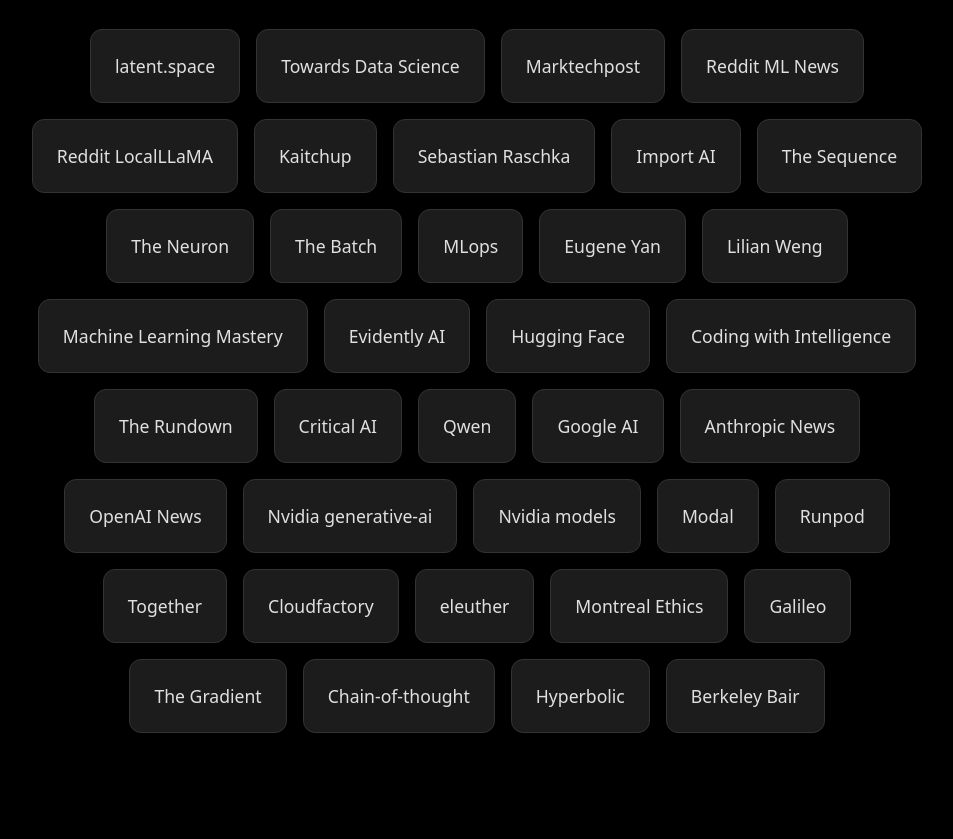
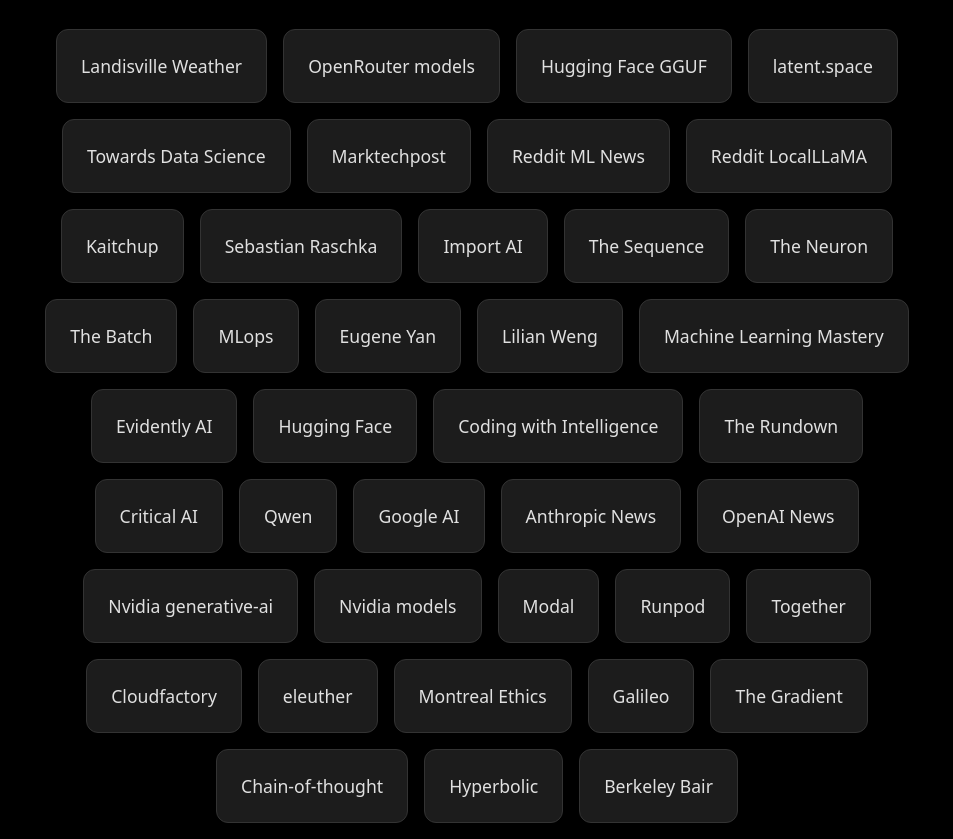
Before and after one commit to bowmanjd/homepage, a website: page public/index.html in a window 1280 px wide. Shown: the part 101-940 px from the top of the page, without its empty margins (163-1116 px from the left). Before the commit the page ends 850 px from the top, so only its background shows below. Drawn offline with Linux system fonts and the light colour scheme.

Commit message:
add new links

```diff
--- a/public/index.html
+++ b/public/index.html
@@ -4,7 +4,7 @@
     <meta charset="UTF-8">
     <meta name="viewport" content="width=device-width, initial-scale=1.0">
     <title>Home</title>
-    <link rel="manifest" href="/manifest.json">
+    <link>
     <meta name="theme-color" content="#000000"/>
     <style>
         :root {
@@ -70,43 +70,46 @@
     <div class="container">
         <h1>Home ⭐</h1>
         <div class="link-grid">
-            <a href="https://www.latent.space/" class="link" target="_blank" rel="noopener noreferrer">latent.space</a>
-            <a href="https://towardsdatascience.com/" class="link" target="_blank" rel="noopener noreferrer">Towards Data Science</a>
-            <a href="https://www.marktechpost.com/" class="link" target="_blank" rel="noopener noreferrer">Marktechpost</a>
-            <a href="https://www.reddit.com/r/machinelearningnews/" class="link" target="_blank" rel="noopener noreferrer">Reddit ML News</a>
-            <a href="https://www.reddit.com/r/LocalLLaMA/hot/" class="link" target="_blank" rel="noopener noreferrer">Reddit LocalLLaMA</a>
-            <a href="https://kaitchup.substack.com/" class="link" target="_blank" rel="noopener noreferrer">Kaitchup</a>
-            <a href="https://magazine.sebastianraschka.com/" class="link" target="_blank" rel="noopener noreferrer">Sebastian Raschka</a>
-            <a href="https://importai.substack.com/" class="link" target="_blank" rel="noopener noreferrer">Import AI</a>
-            <a href="https://thesequence.substack.com/" class="link" target="_blank" rel="noopener noreferrer">The Sequence</a>
-            <a href="https://www.theneuron.ai/" class="link" target="_blank" rel="noopener noreferrer">The Neuron</a>
-            <a href="https://www.deeplearning.ai/the-batch/" class="link" target="_blank" rel="noopener noreferrer">The Batch</a>
-            <a href="https://mlops.community/blog/" class="link" target="_blank" rel="noopener noreferrer">MLops</a>
-            <a href="https://eugeneyan.com/writing/" class="link" target="_blank" rel="noopener noreferrer">Eugene Yan</a>
-            <a href="https://lilianweng.github.io/" class="link" target="_blank" rel="noopener noreferrer">Lilian Weng</a>
-            <a href="https://machinelearningmastery.com/blog/" class="link" target="_blank" rel="noopener noreferrer">Machine Learning Mastery</a>
-            <a href="https://www.evidentlyai.com/blog" class="link" target="_blank" rel="noopener noreferrer">Evidently AI</a>
-            <a href="https://huggingface.co/blog" class="link" target="_blank" rel="noopener noreferrer">Hugging Face</a>
-            <a href="https://codingwithintelligence.com/" class="link" target="_blank" rel="noopener noreferrer">Coding with Intelligence</a>
-            <a href="https://www.therundown.ai/" class="link" target="_blank" rel="noopener noreferrer">The Rundown</a>
-            <a href="https://criticalai.org/" class="link" target="_blank" rel="noopener noreferrer">Critical AI</a>
-            <a href="https://qwenlm.github.io/blog/" class="link" target="_blank" rel="noopener noreferrer">Qwen</a>
-            <a href="https://blog.google/technology/ai/" class="link" target="_blank" rel="noopener noreferrer">Google AI</a>
-            <a href="https://www.anthropic.com/news" class="link" target="_blank" rel="noopener noreferrer">Anthropic News</a>
-            <a href="https://openai.com/news/" class="link" target="_blank" rel="noopener noreferrer">OpenAI News</a>
-            <a href="https://developer.nvidia.com/blog/category/generative-ai/" class="link" target="_blank" rel="noopener noreferrer">Nvidia generative-ai</a>
-            <a href="https://developer.nvidia.com/blog/category/models/" class="link" target="_blank" rel="noopener noreferrer">Nvidia models</a>
-            <a href="https://modal.com/blog" class="link" target="_blank" rel="noopener noreferrer">Modal</a>
-            <a href="https://www.runpod.io/blog" class="link" target="_blank" rel="noopener noreferrer">Runpod</a>
-            <a href="https://www.together.ai/blog" class="link" target="_blank" rel="noopener noreferrer">Together</a>
-            <a href="https://www.cloudfactory.com/blog" class="link" target="_blank" rel="noopener noreferrer">Cloudfactory</a>
-            <a href="https://blog.eleuther.ai/" class="link" target="_blank" rel="noopener noreferrer">eleuther</a>
-            <a href="https://brief.montrealethics.ai/" class="link" target="_blank" rel="noopener noreferrer">Montreal Ethics</a>
-            <a href="https://galileo.ai/blog" class="link" target="_blank" rel="noopener noreferrer">Galileo</a>
-            <a href="https://thegradient.pub/" class="link" target="_blank" rel="noopener noreferrer">The Gradient</a>
-            <a href="https://every.to/chain-of-thought?sort=newest" class="link" target="_blank" rel="noopener noreferrer">Chain-of-thought</a>
-            <a href="https://www.hyperbolic.ai/blog" class="link" target="_blank" rel="noopener noreferrer">Hyperbolic</a>
-            <a href="https://bair.berkeley.edu/blog/" class="link" target="_blank" rel="noopener noreferrer">Berkeley Bair</a>
+            <a href="https://forecast.weather.gov/MapClick.php?lat=40.09418000000005&lon=-76.41556499999996" class="link">Landisville Weather</a>
+            <a href="https://openrouter.ai/models?order=newest" class="link">OpenRouter models</a>
+            <a href="https://huggingface.co/models?library=gguf&sort=trending" class="link">Hugging Face GGUF</a>
+            <a href="https://www.latent.space/" class="link">latent.space</a>
+            <a href="https://towardsdatascience.com/" class="link">Towards Data Science</a>
+            <a href="https://www.marktechpost.com/" class="link">Marktechpost</a>
+            <a href="https://www.reddit.com/r/machinelearningnews/" class="link">Reddit ML News</a>
+            <a href="https://www.reddit.com/r/LocalLLaMA/hot/" class="link">Reddit LocalLLaMA</a>
+            <a href="https://kaitchup.substack.com/" class="link">Kaitchup</a>
+            <a href="https://magazine.sebastianraschka.com/" class="link">Sebastian Raschka</a>
+            <a href="https://importai.substack.com/" class="link">Import AI</a>
+            <a href="https://thesequence.substack.com/" class="link">The Sequence</a>
+            <a href="https://www.theneuron.ai/" class="link">The Neuron</a>
+            <a href="https://www.deeplearning.ai/the-batch/" class="link">The Batch</a>
+            <a href="https://mlops.community/blog/" class="link">MLops</a>
+            <a href="https://eugeneyan.com/writing/" class="link">Eugene Yan</a>
+            <a href="https://lilianweng.github.io/" class="link">Lilian Weng</a>
+            <a href="https://machinelearningmastery.com/blog/" class="link">Machine Learning Mastery</a>
+            <a href="https://www.evidentlyai.com/blog" class="link">Evidently AI</a>
+            <a href="https://huggingface.co/blog" class="link">Hugging Face</a>
+            <a href="https://codingwithintelligence.com/" class="link">Coding with Intelligence</a>
+            <a href="https://www.therundown.ai/" class="link">The Rundown</a>
+            <a href="https://criticalai.org/" class="link">Critical AI</a>
+            <a href="https://qwenlm.github.io/blog/" class="link">Qwen</a>
+            <a href="https://blog.google/technology/ai/" class="link">Google AI</a>
+            <a href="https://www.anthropic.com/news" class="link">Anthropic News</a>
+            <a href="https://openai.com/news/" class="link">OpenAI News</a>
+            <a href="https://developer.nvidia.com/blog/category/generative-ai/" class="link">Nvidia generative-ai</a>
+            <a href="https://developer.nvidia.com/blog/category/models/" class="link">Nvidia models</a>
+            <a href="https://modal.com/blog" class="link">Modal</a>
+            <a href="https://www.runpod.io/blog" class="link">Runpod</a>
+            <a href="https://www.together.ai/blog" class="link">Together</a>
+            <a href="https://www.cloudfactory.com/blog" class="link">Cloudfactory</a>
+            <a href="https://blog.eleuther.ai/" class="link">eleuther</a>
+            <a href="https://brief.montrealethics.ai/" class="link">Montreal Ethics</a>
+            <a href="https://galileo.ai/blog" class="link">Galileo</a>
+            <a href="https://thegradient.pub/" class="link">The Gradient</a>
+            <a href="https://every.to/chain-of-thought?sort=newest" class="link">Chain-of-thought</a>
+            <a href="https://www.hyperbolic.ai/blog" class="link">Hyperbolic</a>
+            <a href="https://bair.berkeley.edu/blog/" class="link">Berkeley Bair</a>
         </div>
     </div>
 
```
